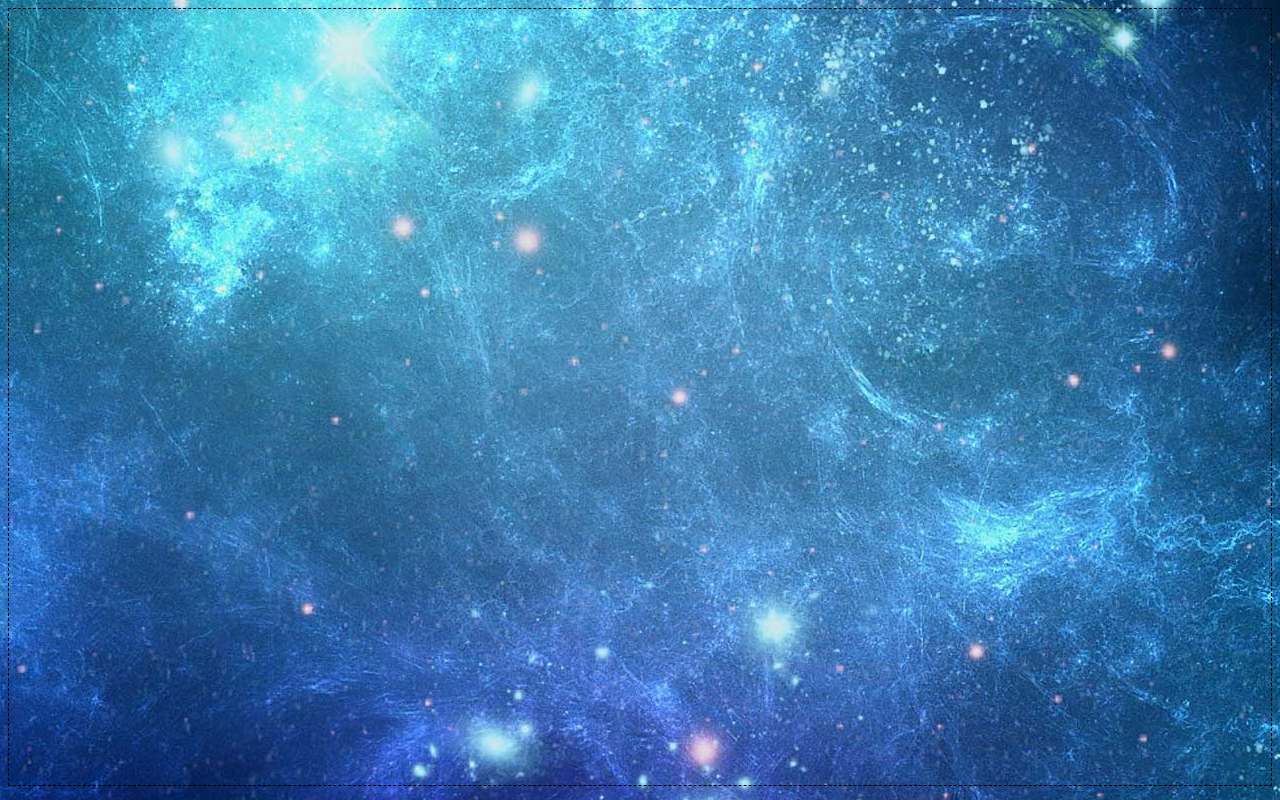
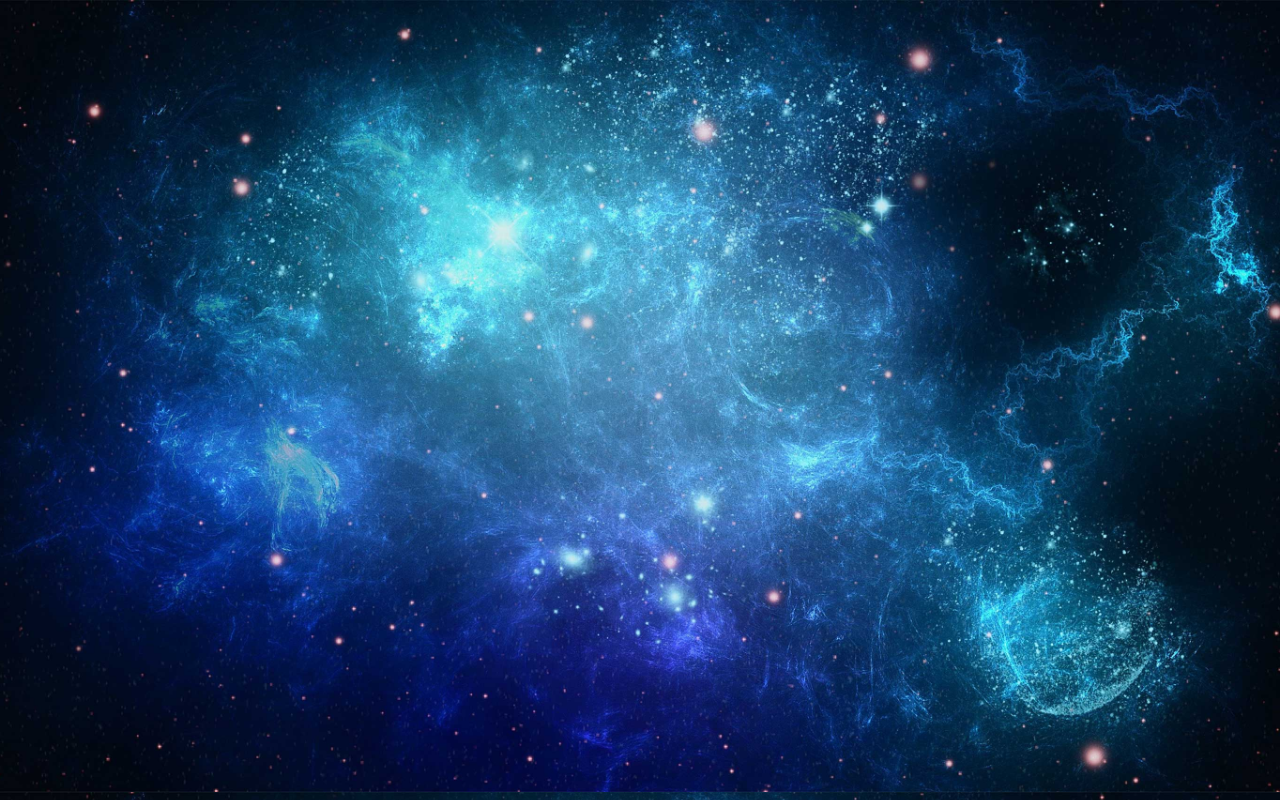
Before and after one commit to Charlesson-MP/html-css, a plain HTML site: page desafios/d011/index.html in a window 1280 px wide. Drawn offline with Linux system fonts and the light colour scheme.

Commit message:
Corrigindo imagem de fundo no desafio 11

```diff
--- a/desafios/d011/styles/style.css
+++ b/desafios/d011/styles/style.css
@@ -2,7 +2,7 @@
 
 body {
     height: 97vh;
-    border: 1px dashed black;
     background-image: url('../imagens/espaco.jpg');
     background-position: center center;
+    background-size: cover;
 }
```
